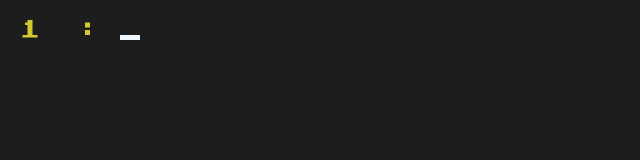
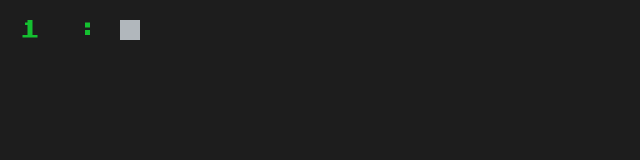
Before and after one commit to Cereal38/retro-vim, a Vue app in the folder client/: page / in a window 1280 px wide. Shown: the top 160 px of the page, without its empty margins (0-640 px from the left). Built offline with nearby package versions, Linux system fonts and the light colour scheme.

Commit message:
Mode added / Movemement useing hjkl added / normal mode cursor added

```diff
--- a/client/src/components/CodeSpace.vue
+++ b/client/src/components/CodeSpace.vue
@@ -3,6 +3,9 @@
     import { ref } from "vue";
 
     const initialRowLen = 5;
+    const maxRowLen = 80;
+
+    const mode = ref("normal");
 
     // Current cursor position (x : horizontal / y : vertical)
     const cursor = ref({
@@ -11,7 +14,7 @@
     })
 
     const checkCursorPosition = (x: number, y: number) => {
-        if (x < initialRowLen || x > 85 || y < 0 || y > 1000) { return 0 }
+        if (x < initialRowLen || x > maxRowLen + initialRowLen || y < 0 || y > 1000) { return 0 }
         return 1;
     }
 
@@ -21,8 +24,11 @@
     // Handle char inputs
     window.addEventListener("keypress", function(e) {
 
+        // Only work in insert mpde
+        if (mode.value !== "insert") { return }
+
         // 80 char max per line
-        if (lines.value[cursor.value.y].length > 79) { return }
+        if (lines.value[cursor.value.y].length >= maxRowLen) { return }
 
         lines.value[cursor.value.y] = lines.value[cursor.value.y] + String.fromCharCode(e.keyCode);
 
@@ -67,11 +73,46 @@
                 cursor.value.x += 4;
                 break;
 
+            // Move (if not in insert mode)
+            case "h":
+                if (mode.value === "insert") { return }
+                if (!checkCursorPosition(cursor.value.x - 1, cursor.value.y)) { return }
+                cursor.value.x--;
+                break;
+            case "j":
+                if (mode.value === "insert") { return }
+                if (!checkCursorPosition(cursor.value.x, cursor.value.y + 1)) { return }
+                cursor.value.y++;
+                break;
+            case "k":
+                if (mode.value === "insert") { return }
+                if (!checkCursorPosition(cursor.value.x, cursor.value.y - 1)) { return }
+                cursor.value.y--;
+                break;
+            case "l":
+                if (mode.value === "insert") { return }
+                if (!checkCursorPosition(cursor.value.x + 1, cursor.value.y)) { return }
+                cursor.value.x++;
+                break;
+
+            // Switch in insert mode (if in normal)
+            case "i":
+                if (mode.value === "insert") { return }
+                event?.preventDefault();
+                mode.value = "insert";
+                break;
+
+            // Switch in normal mode
+            case "Escape":
+                mode.value = "normal";
+                break;
+
+
             default:
                 break;
         }
 
-        console.log(lines)
+        console.log(e.key)
 
     }.bind(this));
 
@@ -129,6 +170,15 @@
         <!-- Cursor -->
         <div
             class="code-space__cursor-insert"
+            v-if="mode == 'insert'"
+            :style="{
+                gridColumn: cursor.x + 1,
+                gridRow: cursor.y + 1,
+            }"
+        />
+        <div
+            class="code-space__cursor-normal"
+            v-if="mode == 'normal'"
             :style="{
                 gridColumn: cursor.x + 1,
                 gridRow: cursor.y + 1,
@@ -143,7 +193,7 @@
 
     .code-space {
         display: grid;
-        grid-template-columns: repeat(80, 20px);
+        grid-template-columns: repeat(85, 20px);
         row-gap: 4px;
         grid-auto-rows: 20px;
         height: 100%;
@@ -157,10 +207,16 @@
     }
 
     .code-space__cursor-insert {
-        margin-top: 15px;
+        transform: translateY(22px);
         height: 5px;
         width: 20px;
         background-color: aliceblue;
     }
 
+    .code-space__cursor-normal {
+        height: 20px;
+        width: 20px;
+        background-color: rgb(240, 248, 255, 0.7);
+    }
+
 </style>
--- a/client/src/layouts/LayoutTerminal.vue
+++ b/client/src/layouts/LayoutTerminal.vue
@@ -23,7 +23,7 @@ import CodeSpace from "@/components/CodeSpace.vue"
     width: calc(100vw - 40px);
     font-family: "Press Start 2P", cursive;
     background-color: #1d1d1d;
-    color: #f1e533dc;
+    color: #12da33dc;
 }
 
 </style>
```
